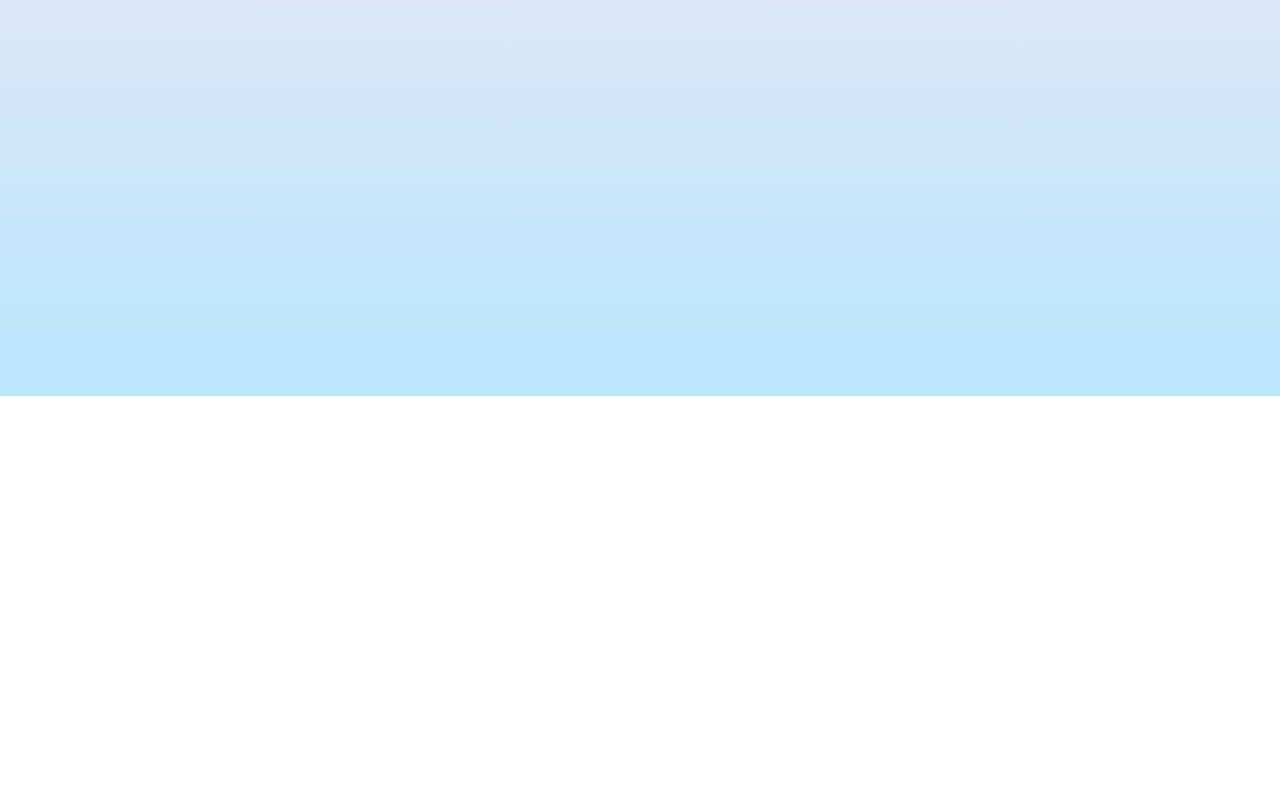
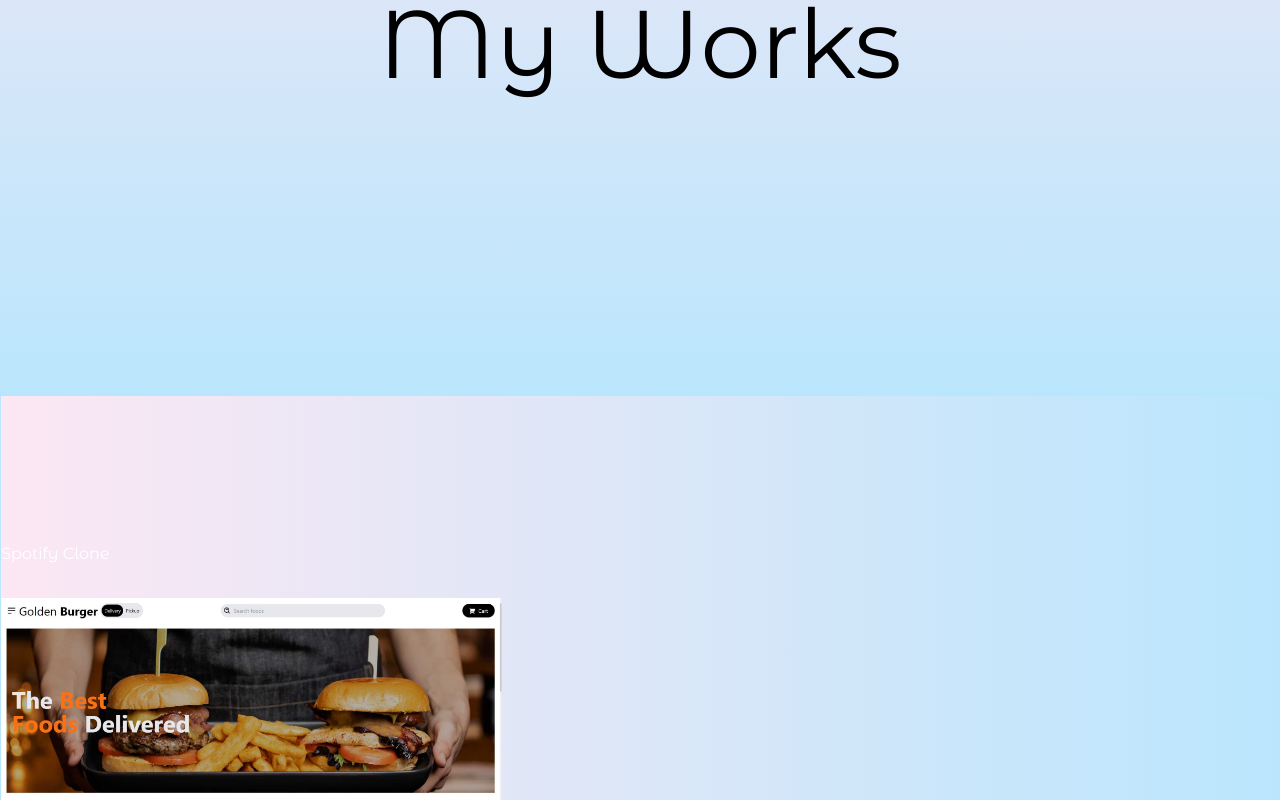
Before and after one commit to jackal7819/portfolio-next, a Next.js app: page /portfolio in a window 1280 px wide. Shown: the part 404-1204 px from the top of the page. Before the commit the page ends 800 px from the top, so only its background shows below. Built offline with nearby package versions, Linux system fonts and the light colour scheme.

Commit message:
Add projects

```diff
--- a/app/portfolio/page.jsx
+++ b/app/portfolio/page.jsx
@@ -1,8 +1,18 @@
 'use client';
 
-import { motion } from 'framer-motion';
+import Image from 'next/image';
+import Link from 'next/link';
+import { data } from '@/data';
+import { motion, useScroll, useTransform } from 'framer-motion';
+import { useRef } from 'react';
 
 const PortfolioPage = () => {
+	const ref = useRef();
+	const { scrollYProgress } = useScroll({
+		target: ref,
+	});
+	const x = useTransform(scrollYProgress, [0.23, 1], ['0%', '-90.9%']);
+
 	return (
 		<motion.div
 			className='h-full'
@@ -10,7 +20,71 @@ const PortfolioPage = () => {
 			animate={{ y: '0%' }}
 			transition={{ duration: 1 }}
 		>
-			PortfolioPage
+			<div className='h-[600vh] ref={ref}'>
+				{/* HERO */}
+				<div className='flex items-center justify-center text-center xl:text-8xl text-3xl md:text-4xl lg:text-5xl h-[calc(100vh-6rem)]'>
+					My Works
+				</div>
+				{/* PROJECTS */}
+				<div className='sticky top-0 flex items-center h-screen gap-4 overflow-hidden'>
+					<motion.div style={{ x }} className='flex'>
+						{data.map((item) => (
+							<div
+								key={item.id}
+								className={`h-screen w-screen flex items-center justify-center bg-gradient-to-r ${item.color}`}
+							>
+								<div className='flex flex-col gap-8 text-white'>
+									<h1>{item.title}</h1>
+									<div className='relative'>
+										<Image
+											src={item.img}
+											alt={item.title}
+											width={500}
+											height={500}
+										/>
+									</div>
+									<p>{item.desc}</p>
+									{/* BUTTONS */}
+									<div className='flex items-center justify-center w-full gap-4 lg:justify-start'>
+										<Link
+											href={item.code}
+											className='p-3 font-semibold text-white duration-300 bg-black border-4 border-black rounded-lg hover:bg-amber-500 hover:border-amber-500'
+										>
+											Github
+										</Link>
+										<Link
+											href={item.link}
+											className='p-3 font-semibold duration-300 border-4 border-black rounded-lg hover:bg-amber-500 hover:text-white hover:border-amber-500'
+										>
+											See Demo
+										</Link>
+									</div>
+								</div>
+							</div>
+						))}
+					</motion.div>
+					{/* CIRCLE */}
+					<div className='flex flex-col items-center justify-center w-screen h-screen gap-16 text-center'>
+						<h1>Do you have a project?</h1>
+					</div>
+					<div className='relative'>
+						<svg viewBox='0 0 300 300'>
+							<defs>
+								<path
+									id='circlePath'
+									d='M 150, 150 m -60, 0 a 60,60 0 1,1 120,0 a 60,60 0 1,1 -120,0'
+								/>
+							</defs>
+						</svg>
+						<Link
+							href='/contact'
+							className='absolute top-0 bottom-0 left-0 right-0 w-16 h-16 m-auto md:w-28 md:h-28'
+						>
+							Hire Me
+						</Link>
+					</div>
+				</div>
+			</div>
 		</motion.div>
 	);
 };
--- /dev/null
+++ b/data.js
@@ -0,0 +1,101 @@
+export const data = [
+	{
+		id: 1,
+		color: 'from-cyan-500 to-blue-500',
+		title: 'React Commerce',
+		desc: 'Lorem ipsum dolor sit amet consectetur adipisicing elit. Dolores ab id ad nesciunt quo aut corporis modi? Voluptate, quos sunt dolorum facilis, id eum sequi placeat accusantium saepe eos laborum.',
+		img: '/burger-app.jpg',
+		code: 'https://github.com',
+		link: 'https://lama.dev',
+	},
+	{
+		id: 2,
+		color: 'from-cyan-500 to-blue-500',
+		title: 'Next.js Medium Blog',
+		desc: 'Lorem ipsum dolor sit amet consectetur adipisicing elit. Dolores ab id ad nesciunt quo aut corporis modi? Voluptate, quos sunt dolorum facilis, id eum sequi placeat accusantium saepe eos laborum.',
+		img: '/burger-app.jpg',
+		code: 'https://github.com',
+		link: 'https://lama.dev',
+	},
+	{
+		id: 3,
+		color: 'from-cyan-500 to-blue-500',
+		title: 'Vanilla Book App',
+		desc: 'Lorem ipsum dolor sit amet consectetur adipisicing elit. Dolores ab id ad nesciunt quo aut corporis modi? Voluptate, quos sunt dolorum facilis, id eum sequi placeat accusantium saepe eos laborum.',
+		img: '/burger-app.jpg',
+		code: 'https://github.com',
+		link: 'https://lama.dev',
+	},
+	{
+		id: 4,
+		color: 'from-cyan-500 to-blue-500',
+		title: 'Spotify Music App',
+		desc: 'Lorem ipsum dolor sit amet consectetur adipisicing elit. Dolores ab id ad nesciunt quo aut corporis modi? Voluptate, quos sunt dolorum facilis, id eum sequi placeat accusantium saepe eos laborum.',
+		img: '/burger-app.jpg',
+		code: 'https://github.com',
+		link: 'https://lama.dev',
+	},
+	{
+		id: 5,
+		color: 'from-cyan-500 to-blue-500',
+		title: 'Netflix Clone',
+		desc: 'Lorem ipsum dolor sit amet consectetur adipisicing elit. Dolores ab id ad nesciunt quo aut corporis modi? Voluptate, quos sunt dolorum facilis, id eum sequi placeat accusantium saepe eos laborum.',
+		img: '/burger-app.jpg',
+		code: 'https://github.com',
+		link: 'https://lama.dev',
+	},
+	{
+		id: 6,
+		color: 'from-cyan-500 to-blue-500',
+		title: 'Youtube Clone',
+		desc: 'Lorem ipsum dolor sit amet consectetur adipisicing elit. Dolores ab id ad nesciunt quo aut corporis modi? Voluptate, quos sunt dolorum facilis, id eum sequi placeat accusantium saepe eos laborum.',
+		img: '/burger-app.jpg',
+		code: 'https://github.com',
+		link: 'https://lama.dev',
+	},
+	{
+		id: 7,
+		color: 'from-cyan-500 to-blue-500',
+		title: 'Facebook Clone',
+		desc: 'Lorem ipsum dolor sit amet consectetur adipisicing elit. Dolores ab id ad nesciunt quo aut corporis modi? Voluptate, quos sunt dolorum facilis, id eum sequi placeat accusantium saepe eos laborum.',
+		img: '/burger-app.jpg',
+		code: 'https://github.com',
+		link: 'https://lama.dev',
+	},
+	{
+		id: 8,
+		color: 'from-cyan-500 to-blue-500',
+		title: 'Twitter Clone',
+		desc: 'Lorem ipsum dolor sit amet consectetur adipisicing elit. Dolores ab id ad nesciunt quo aut corporis modi? Voluptate, quos sunt dolorum facilis, id eum sequi placeat accusantium saepe eos laborum.',
+		img: '/burger-app.jpg',
+		code: 'https://github.com',
+		link: 'https://lama.dev',
+	},
+	{
+		id: 9,
+		color: 'from-cyan-500 to-blue-500',
+		title: 'Instagram Clone',
+		desc: 'Lorem ipsum dolor sit amet consectetur adipisicing elit. Dolores ab id ad nesciunt quo aut corporis modi? Voluptate, quos sunt dolorum facilis, id eum sequi placeat accusantium saepe eos laborum.',
+		img: '/burger-app.jpg',
+		code: 'https://github.com',
+		link: 'https://lama.dev',
+	},
+	{
+		id: 10,
+		color: 'from-cyan-500 to-blue-500',
+		title: 'Whatsapp Clone',
+		desc: 'Lorem ipsum dolor sit amet consectetur adipisicing elit. Dolores ab id ad nesciunt quo aut corporis modi? Voluptate, quos sunt dolorum facilis, id eum sequi placeat accusantium saepe eos laborum.',
+		img: '/burger-app.jpg',
+		code: 'https://github.com',
+		link: 'https://lama.dev',
+	},
+	{
+		id: 11,
+		color: 'from-cyan-500 to-blue-500',
+		title: 'Spotify Clone',
+		desc: 'Lorem ipsum dolor sit amet consectetur adipisicing elit. Dolores ab id ad nesciunt quo aut corporis modi? Voluptate, quos sunt dolorum facilis, id eum sequi placeat accusantium saepe eos laborum.',
+		img: '/burger-app.jpg',
+		code: 'https://github.com',
+		link: 'https://lama.dev',
+	},
+];
```
Also changed, not shown: public/burger-app.jpg (added).
